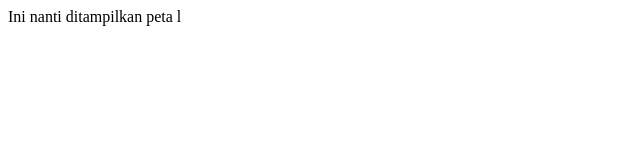
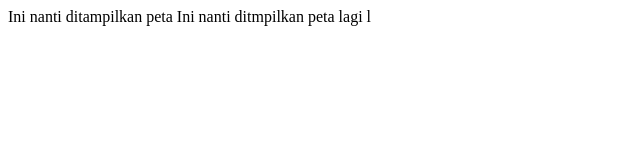
Before and after one commit to anshori/coding-gerilya, a plain HTML site: page index.html in a window 1280 px wide. Shown: the whole page, without its empty margins (0-640 px from the left). Drawn offline with Linux system fonts and the light colour scheme.

Commit message:
Mengubah readme dan indeks html

```diff
--- a/index.html
+++ b/index.html
@@ -8,5 +8,6 @@
 </head>
 <body>
 	Ini nanti ditampilkan peta
+	Ini nanti ditmpilkan peta lagi
 </body>
 </html>l
```
Also changed, not shown: 1 other file.
